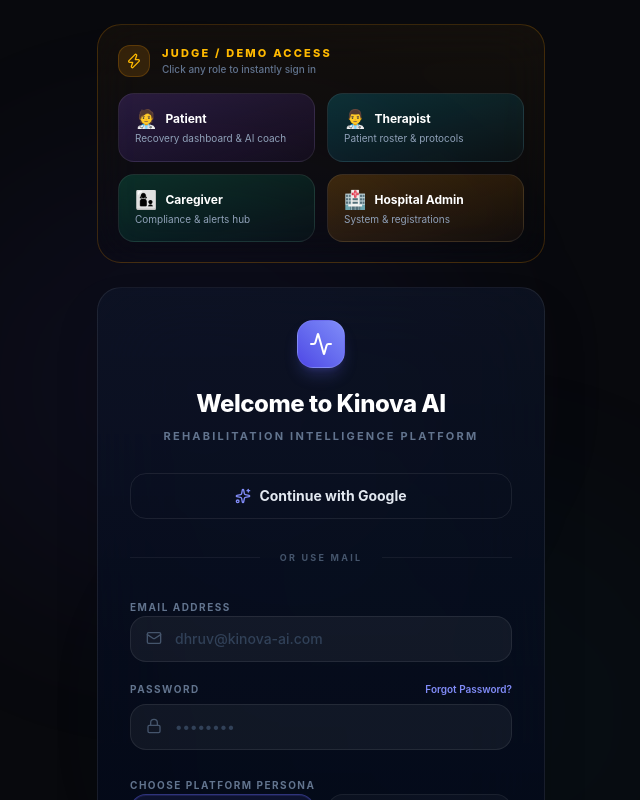
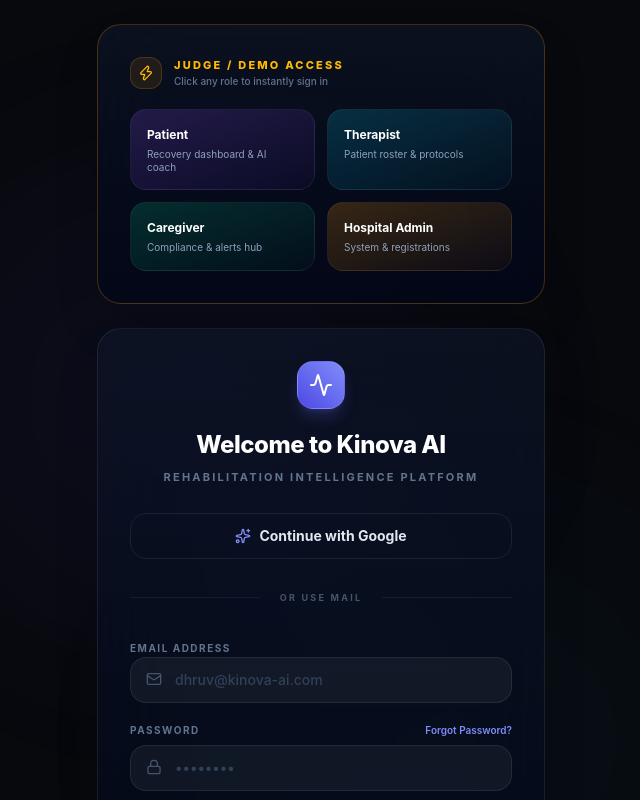
Before and after one commit to dacg13/Kinova-AI, a React (Vite) app: page /auth in a window 1280 px wide. Shown: the top 800 px of the page, without its empty margins (319-959 px from the left). Built offline with nearby package versions, Linux system fonts and the light colour scheme.

Commit message:
design: remove emojis from auth page and align dimensions of demo panel

```diff
--- a/src/views/Auth.tsx
+++ b/src/views/Auth.tsx
@@ -13,7 +13,6 @@
   label: string;
   desc: string;
   gradient: string;
-  emoji: string;
 }
 
 const DEMO_ACCOUNTS: DemoAccount[] = [
@@ -25,7 +24,6 @@
     label: 'Patient',
     desc: 'Recovery dashboard & AI coach',
     gradient: 'from-violet-500/20 to-violet-600/5',
-    emoji: '🧑‍⚕️',
   },
   {
     role: 'therapist',
@@ -35,7 +33,6 @@
     label: 'Therapist',
     desc: 'Patient roster & protocols',
     gradient: 'from-cyan-500/20 to-cyan-600/5',
-    emoji: '👨‍⚕️',
   },
   {
     role: 'caregiver',
@@ -45,7 +42,6 @@
     label: 'Caregiver',
     desc: 'Compliance & alerts hub',
     gradient: 'from-emerald-500/20 to-emerald-600/5',
-    emoji: '👩‍👦',
   },
   {
     role: 'admin',
@@ -55,7 +51,6 @@
     label: 'Hospital Admin',
     desc: 'System & registrations',
     gradient: 'from-amber-500/20 to-amber-600/5',
-    emoji: '🏥',
   },
 ];
 
@@ -104,7 +99,7 @@
 
   const handleDemoLogin = (account: DemoAccount) => {
     login(account.name, account.role);
-    showNotification(`🚀 Demo login successful! Welcome, ${account.name}.`, 'success');
+    showNotification(`Demo login successful! Welcome, ${account.name}.`, 'success');
   };
 
   const roleConfigs = [
@@ -128,10 +123,10 @@
           initial={{ opacity: 0, y: -12 }}
           animate={{ opacity: 1, y: 0 }}
           transition={{ duration: 0.5 }}
-          className="rounded-[24px] border border-amber-500/20 bg-gradient-to-b from-amber-500/5 to-transparent backdrop-blur-xl p-5 space-y-4"
+          className="w-full rounded-[24px] border border-amber-500/25 bg-gradient-to-b from-slate-900/60 to-slate-950/80 shadow-2xl backdrop-blur-2xl p-8 space-y-5"
         >
           <div className="flex items-center gap-3">
-            <div className="flex items-center justify-center w-8 h-8 rounded-xl bg-amber-500/15 border border-amber-500/20">
+            <div className="flex items-center justify-center w-8 h-8 rounded-xl bg-amber-500/10 border border-amber-500/20">
               <Zap className="h-4 w-4 text-amber-400" />
             </div>
             <div>
@@ -148,13 +143,12 @@
             {DEMO_ACCOUNTS.map((acc) => (
               <motion.button
                 key={acc.role}
-                whileHover={{ scale: 1.03, y: -2 }}
-                whileTap={{ scale: 0.97 }}
+                whileHover={{ scale: 1.02, y: -1 }}
+                whileTap={{ scale: 0.98 }}
                 onClick={() => handleDemoLogin(acc)}
-                className={`group flex flex-col items-start p-4 rounded-2xl border border-white/8 bg-gradient-to-br ${acc.gradient} transition-all duration-300 cursor-pointer text-left hover:border-white/15 hover:shadow-lg`}
+                className={`group flex flex-col items-start p-4 rounded-2xl border border-white/6 bg-gradient-to-br ${acc.gradient} transition-all duration-300 cursor-pointer text-left hover:border-white/12 hover:shadow-lg`}
               >
                 <div className="flex items-center gap-2 mb-1">
-                  <span className="text-lg leading-none">{acc.emoji}</span>
                   <span className="text-[12px] font-bold text-white">{acc.label}</span>
                 </div>
                 <span className="text-[10px] text-slate-400 leading-tight">{acc.desc}</span>
```
